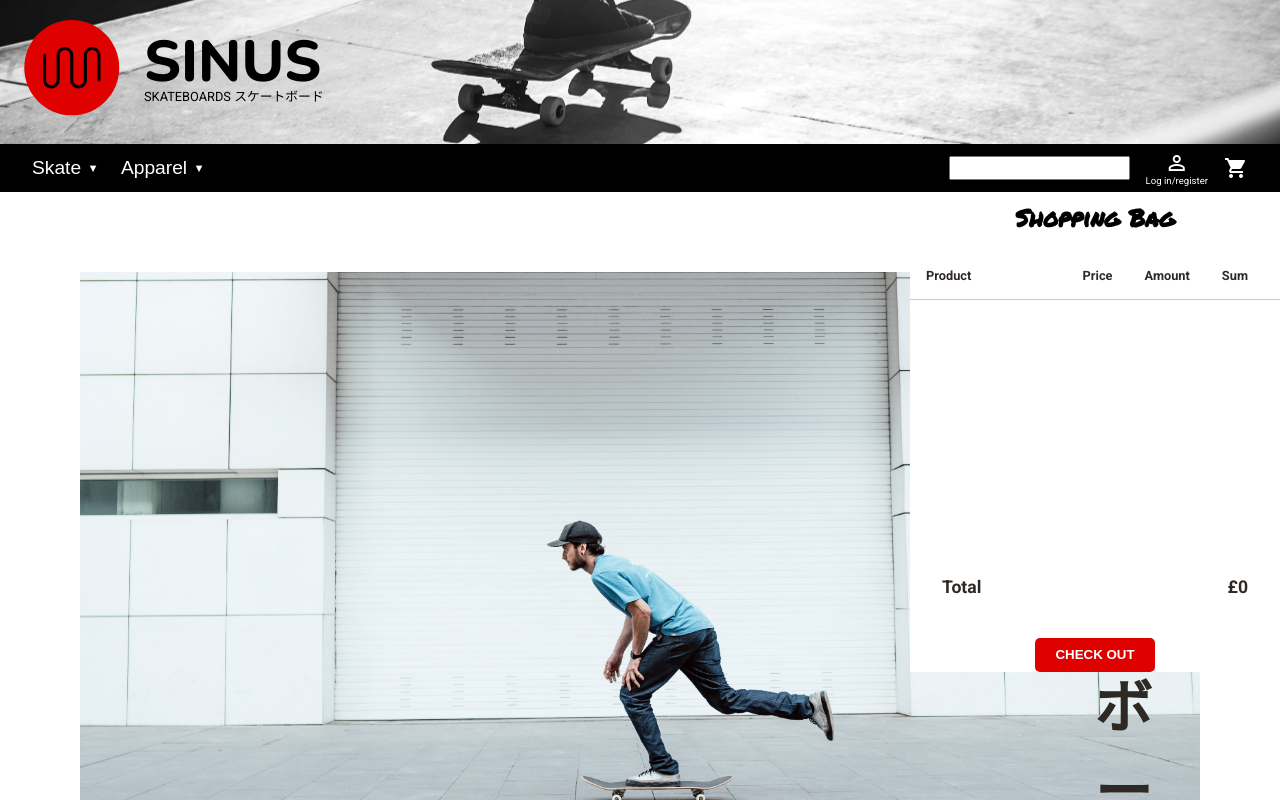
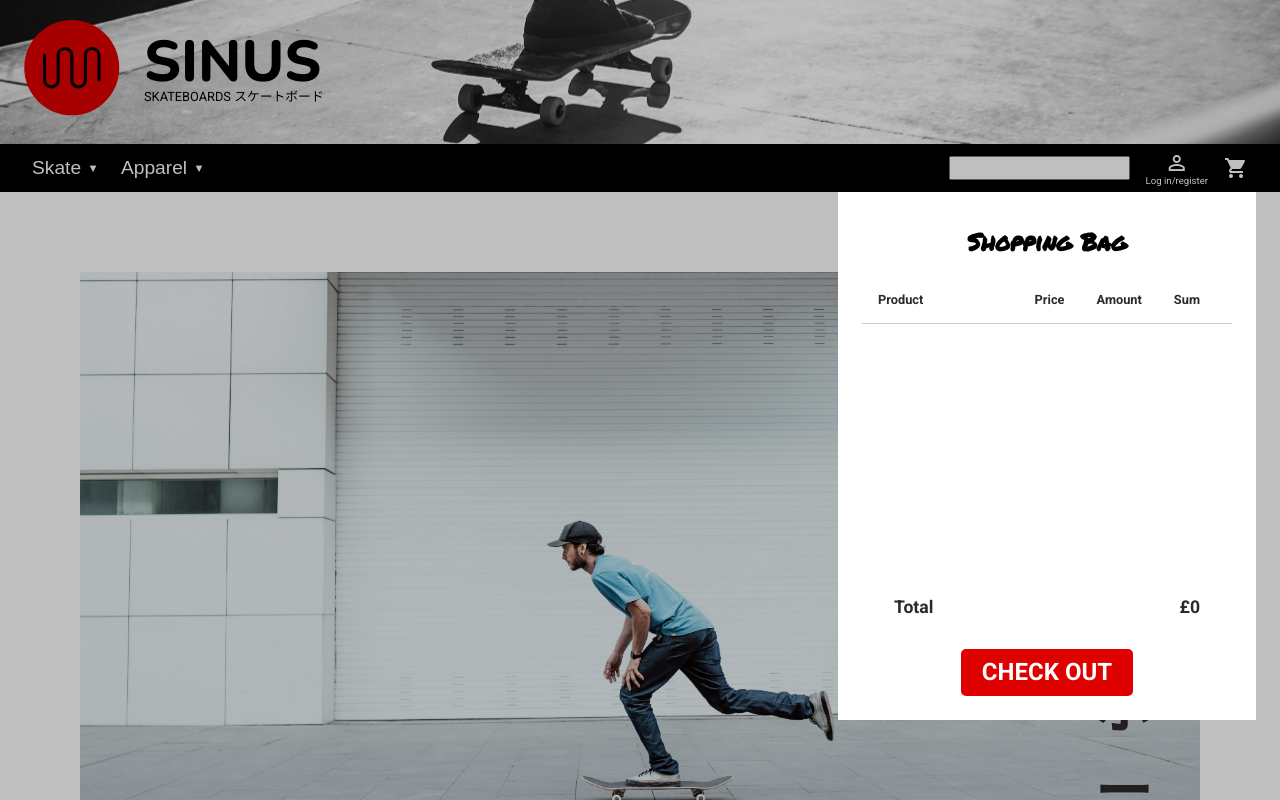
Before and after one commit to shakana0/Sinus-skate-shop, a Vue app: page / in a window 1280 px wide. Both pictures are taken after a click on the button "shopping_cart". Shown: the top 800 px of the page. Built offline with nearby package versions, Linux system fonts and the light colour scheme; a web font is replaced by a local one.

Commit message:
Overlay and modals Made overlays for modals positioned modals styled grid for product list removed amount in productModal styled button with hover effect and pointer in ProductModal

```diff
--- a/src/components/LoginModal.vue
+++ b/src/components/LoginModal.vue
@@ -139,11 +139,12 @@ export default {
     }
   .form-wrapper{
     background-color: #fff;
-    position:absolute;
-    right: 0;
-    top: 12rem;
+    //right: 0;
+    //position:absolute;
+    //right: 0;
+    //top: 0rem;
     padding: 4rem;
-    max-width: 30%;
+    //max-width: 30%;
     .form{
     display: flex;
     flex-direction: column;
--- a/src/components/Nav.vue
+++ b/src/components/Nav.vue
@@ -10,7 +10,7 @@
             ">
                 Skate <span>&#x25BC;</span>
             </button>
-            <div class="drop-menu skate" v-if="skateMenu">
+            <div class="drop-menu skate" v-if="skateMenu" @click="skateMenu=false">
                 <router-link :to="{path:'/Products',
                 query:{Category:'Skateboard'}}" class="product-link">
                 Skateboards
@@ -30,7 +30,7 @@
             ">
                 Apparel <span>&#x25BC;</span>
             </button>
-            <div class="drop-menu apparel" v-if="apparelMenu">
+            <div class="drop-menu apparel" v-if="apparelMenu" @click="apparelMenu=false">
                 <router-link :to="{path:'/Products',
                 query:{Category:'Hoodie'}}"
                 class="product-link">
@@ -71,27 +71,38 @@
                 <span class="material-icons"> shopping_cart </span>
             </button>
         </div>
-        <ShoppingBag v-if="showCartModal" class="cart-modal"/>
-        <LogInModal class="login-Module" v-if="showLogInModal && !loggedIn"/>
+        <Overlay  v-if="showCartModal" :show="showModal" @closeModal="closeModal">
+          <ShoppingBag class="cart-modal"/>
+          <!-- <ShoppingBag v-if="showCartModal" class="cart-modal"/> -->
+        </Overlay>
+        <Overlay v-if="showLogInModal && !loggedIn" :show="showModal" @closeModal="closeModal">
+          <LogInModal class="login-modal"/>
+          <!-- <LogInModal v-if="showLogInModal && !loggedIn" class="login-Module"/> -->
+        </Overlay>
+
     </nav>
 </template>
 
 <script>
 import LogInModal from "@/components/LoginModal.vue";
 import ShoppingBag from "@/components/ShoppingBag.vue";
+import Overlay from "@/components/Overlay.vue";
 export default {
-    components: { LogInModal, ShoppingBag },
+    components: { LogInModal, ShoppingBag, Overlay },
     data(){
         return {
             showCartModal: false,
             showLogInModal : false,
             skateMenu: false,
-            apparelMenu: false
+            apparelMenu: false,
+            showModal: false
         }
     },
     methods:{
         toogleLogInModal(){
             this.showLogInModal = !this.showLogInModal;
+
+            this.showModal = true;
         },
         goToProfile() {
             if(this.loggedIn && this.$router.currentRoute.path != '/Profile'){
@@ -100,6 +111,12 @@ export default {
         },
         toogleCartModal() {
             this.showCartModal = !this.showCartModal;
+            this.showModal = true;
+        },
+        closeModal(){
+            this.showModal = false;
+            this.showLogInModal = false
+            this.showCartModal = false
         }
     },
     computed: {
@@ -119,6 +136,7 @@ nav {
   justify-content: space-between;
   align-items: center;
   max-height: 3rem;
+  // position: relative;
 }
 // .product-link {
 //     font-size: .8rem;
@@ -208,10 +226,12 @@ button {
   color: #38d8c4;
 }
 
-.login-modal,.cart-modal{
-  position:absolute;
-  right: 0;
-  top: 12rem;
+.login-modal, .cart-modal{
+  position: fixed;
+  top:12rem;
+  right: 1.5rem;
+  // top: 12rem;
+  // margin-left: auto;
 }
 // .login-modal {
 //   position: absolute;
@@ -232,4 +252,5 @@ button {
     color: white;
     font-size: 0.6rem;
 }
+
 </style>
--- a/src/components/Overlay.vue
+++ b/src/components/Overlay.vue
@@ -1,7 +1,7 @@
 <template>
   <div class="overlay" :class="{show}">
-    <div class="fade-layer"></div>
-    <div class="content">
+    <div class="fade-layer" @click="$emit('closeModal')"></div>
+    <div>
       <slot></slot>
     </div>
   </div>
@@ -22,6 +22,7 @@ export default {
   background-color: rgba(0,0,0,0.25);
 }
 .overlay{
+  position: absolute;
   opacity: 0;
   pointer-events: none;
   transition: opacity 0.4s;
@@ -36,4 +37,11 @@ export default {
   top: 50%;
   transform: translate(-50%,-50%);
 }
+// .cart-modal{
+//   position: fixed;
+//   // right: 0;
+//   // left: 50%;
+//   // top: 50%;
+//   // transform: translate(-50%,-50%);
+// }
 </style>
--- a/src/components/ProductList.vue
+++ b/src/components/ProductList.vue
@@ -25,30 +25,32 @@ export default {
 };
 </script>
 <style scoped lang="scss">
-div.product-wrapper {
+.product-wrapper {
   display: grid;
   justify-items: center;
+  // max-width: 45rem;
   grid-template-columns: repeat(4, 1fr);
   grid-template-rows: auto;
-  grid-gap: 1rem 0;
-  margin: 0 10rem;
+  grid-gap: 1rem 1rem;
+  // margin: 0 auto;
+
 }
 @media only screen and (max-width: 1200px) {
   div.product-wrapper{
     grid-template-columns: repeat(3, 1fr);
-    margin: 0 6rem;
+    // margin: 0 6rem;
   }
 }
 @media only screen and (max-width: 900px) {
   div.product-wrapper{
     grid-template-columns: repeat(2, 1fr);
-    margin: 0 2rem;
+    // margin: 0 2rem;
   }
 }
 @media only screen and (max-width: 550px) {
   div.product-wrapper{
     grid-template-columns: repeat(1, 1fr);
-    margin: 0 1rem;
+    // margin: 0 1rem;
   }
 }
 </style>
--- a/src/components/ProductModal.vue
+++ b/src/components/ProductModal.vue
@@ -26,12 +26,12 @@
               </div>
 
               <div>
-                <div class="add-to-cart-wrapper">
+                <!-- <div class="add-to-cart-wrapper">
                   <p class="bold">QTY</p>
                   <span class="add-to-cart">+</span>
                     <div class="counter">1</div>
                   <span class="add-to-cart">-</span>
-                </div>
+                </div> -->
                 <button class="add-btn" @click="addToCart">Add to cart</button>
               </div>
           </article>
@@ -104,19 +104,19 @@ height: 10%;
  padding: 0.5rem 0rem;
 }
 .product-info-right{
-      height: 100%;
+    height: 100%;
     display: flex;
     flex-direction: column;
     justify-content: space-between;
-   padding: 1rem;
+    padding: 1rem;
     box-sizing: border-box;
 }
 .product-info-center h1{
-  font-size: 38px;
+    font-size: 38px;
 }
 .bold{
-  font-size: 18px;
-  font-weight: bold;
+    font-size: 18px;
+    font-weight: bold;
 }
 .product-image{
     max-height: 190px;
@@ -160,5 +160,15 @@ text-align: center;
     padding: 0.7rem;
     border: none;
     width: 9rem;
+    font-size: 1.2rem;
+    font-weight: 500;
+
+    cursor:pointer;
+    color: #fff;
+    border: none;
+    border-radius: 5px;
+    &:hover{
+      background-color: #E18C8C;
+    }
 }
 </style>
--- a/src/components/ShoppingBag.vue
+++ b/src/components/ShoppingBag.vue
@@ -38,8 +38,8 @@
         <p>Total</p>
         <p>£{{ getTotalPrice }}</p>
       </div>
-      <router-link to="/Checkout">
-        <button>CHECK OUT</button>
+      <router-link class="button" to="/Checkout" >
+        <!-- <button>CHECK OUT</button> -->CHECK OUT
       </router-link>
     </section>
   </main>
@@ -68,6 +68,7 @@ export default {
 
 <style scoped lang="scss">
 main {
+  padding: 1.5rem;
   width: 370px;
   height: 480px;
   overflow: scroll;
@@ -135,17 +136,18 @@ main {
         font-size: 1.1rem;
       }
     }
-    a {
+    .button {
       align-self: center;
-
-      button {
       font-weight: 600;
       color: white;
       padding: 0.6rem 1.3rem;
       background-color: #df0000;
       border: none;
       border-radius: 5px;
+      font-size: 1.5rem;
     }
+    .button:hover{
+      background-color: #E18C8C;
     }
   }
 }
--- a/src/views/HomePage.vue
+++ b/src/views/HomePage.vue
@@ -25,6 +25,8 @@ export default {
 }
 .text{
   width: min-content;
+  // width: -moz-min-content;
+  // width: -webkit-min-content;
   p{
     font-size: 3.6rem;
     margin-right: 3rem;
--- a/src/views/ProductsPage.vue
+++ b/src/views/ProductsPage.vue
@@ -1,8 +1,8 @@
 <template>
   <div class="categories-page">
     <ProductList @sendCurrentProduct="saveProduct" />
-    <Overlay :show="showOverlay">
-      <ProductModal :product="currentProduct" v-if="showModal"  @closeModal="closeModal" />
+    <Overlay :show="showOverlay" @closeModal="closeModal" >
+      <ProductModal :product="currentProduct" v-if="showModal"  @closeModal="closeModal" class="content"/>
     </Overlay>
   </div>
 </template>
@@ -50,4 +50,9 @@ export default {
 };
 </script>
 
-<style scoped lang="scss"></style>
+<style scoped lang="scss">
+.categories-page{
+  display: flex;
+  justify-content: center;
+}
+</style>
```
Lines whose indentation alone changed are shown as unchanged.
